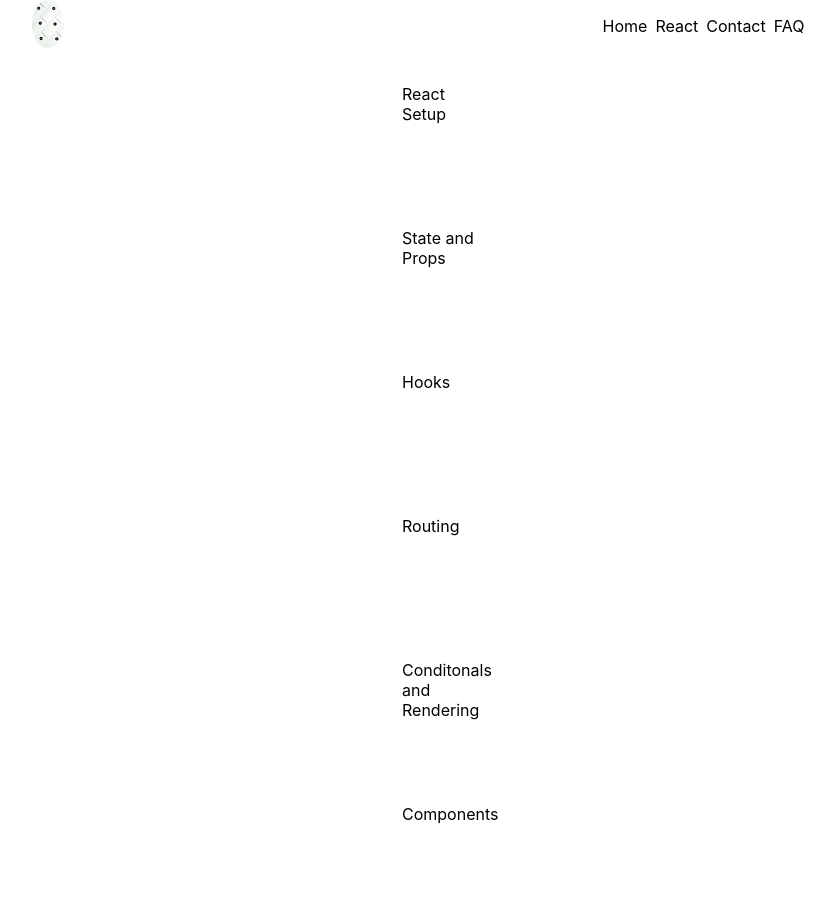
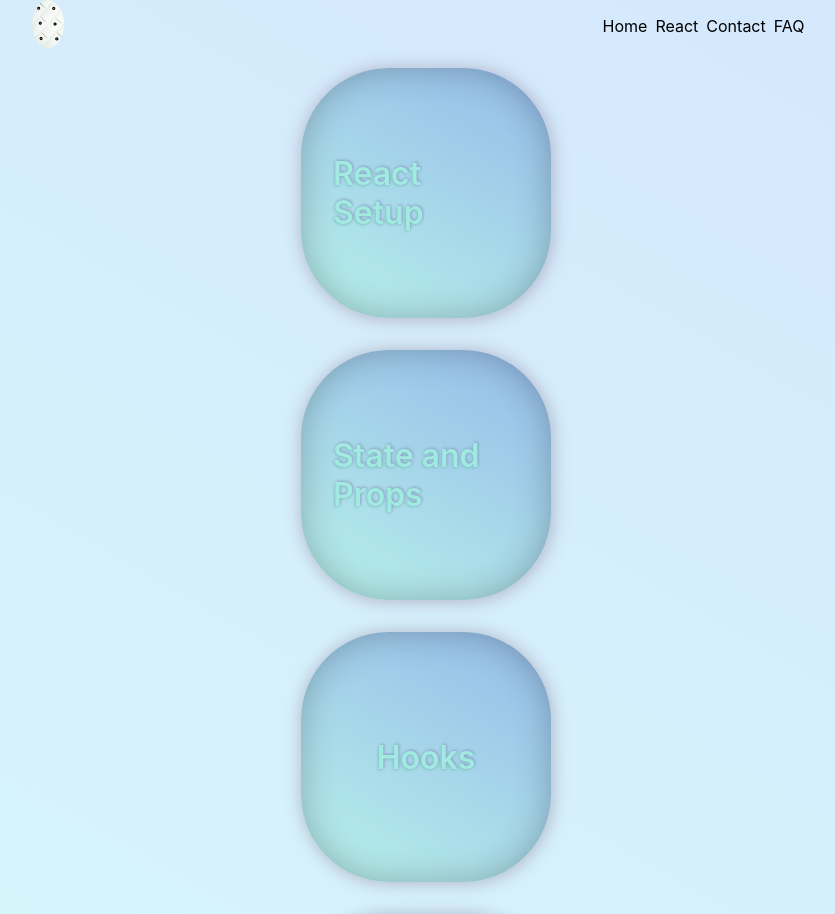
Before and after one commit to alexiacooze/Flash-Client, a React (Create React App) app: page /react in a window 1280 px wide. Shown: the top 914 px of the page, without its empty margins (218-1053 px from the left). Built offline with nearby package versions, Linux system fonts and the light colour scheme.

Commit message:
styled the react category componenet

```diff
--- a/src/components/React/React.js
+++ b/src/components/React/React.js
@@ -2,60 +2,59 @@
 import React from "react";
 import { NavLink } from "react-router-dom";
 
-
 export default function Categories() {
   return (
     <section className="category">
+
       <div className="category__main-container">
         <ul className="category__item-container">
           <NavLink to="/setup" style={{ textDecoration: "none" }}>
-            <li className="category__item">
-              <p>React Setup</p>
+            <li className="category__item ">
+              <p className="category__name">React Setup</p>
             </li>
           </NavLink>
           <NavLink to="/state-props" style={{ textDecoration: "none" }}>
             <li className="category__item">
-              <p>State and Props</p>
+              <p className="category__name">State and Props</p>
             </li>
           </NavLink>
           <NavLink to="/hooks" style={{ textDecoration: "none" }}>
             <li className="category__item">
-              <p>Hooks</p>
+              <p className="category__name">Hooks</p>
             </li>
           </NavLink>
           <NavLink to="/routing" style={{ textDecoration: "none" }}>
             <li className="category__item">
-              <p>Routing</p>
+              <p className="category__name">Routing</p>
             </li>
           </NavLink>
           <NavLink to="/conditionals" style={{ textDecoration: "none" }}>
             <li className="category__item">
-              <p>Conditonals and Rendering</p>
+              <p className="category__name">Conditonals and Rendering</p>
             </li>
           </NavLink>
           <NavLink to="/components" style={{ textDecoration: "none" }}>
             <li className="category__item">
-              <p>Components</p>
+              <p className="category__name">Components</p>
             </li>
           </NavLink>
           <NavLink to="/imports-exports" style={{ textDecoration: "none" }}>
             <li className="category__item">
-              <p>Module Imports and Exports</p>
+              <p className="category__name">Module Imports and Exports</p>
             </li>
           </NavLink>
           <NavLink to="/api" style={{ textDecoration: "none" }}>
             <li className="category__item">
-              <p>API's and Promises</p>
+              <p className="category__name"> API's and Promises</p>
             </li>
           </NavLink>
           <NavLink to="/terminal" style={{ textDecoration: "none" }}>
             <li className="category__item">
-              <p>Terminal</p>
+              <p className="category__name">Terminal</p>
             </li>
           </NavLink>
         </ul>
       </div>
-
     </section>
   );
 }
--- a/src/components/React/React.scss
+++ b/src/components/React/React.scss
@@ -1,5 +1,22 @@
 @use "../../partials/variables" as *;
 @use "../../partials/mixins" as *;
+
+$lightblue: rgb(184, 241, 234);
+$lightpurple: rgba(148, 187, 233, 1);
+$purplebackground: rgb(212, 231, 253);
+$bluebackground: rgb(216, 255, 250);
+$buttonsize: 250px;
+
+
+
+body,
+html {
+    height: 100%;
+    display: grid;
+
+    background: linear-gradient(30deg, $bluebackground 20%, $purplebackground 100%);
+}
+
 
 .category {
   &__main-container {
@@ -10,11 +27,78 @@
     list-style-type: none;
     display: flex;
     flex-direction: column;
+    margin-right: 2rem;
   }
+  &__name {
+    font-size: 2rem;
+    padding: 2rem;
+  }
+
   &__item {
-    color: black;
+    display: flex;
+    justify-content: center;
+    align-items: center;
+    flex-wrap: wrap;
+    margin-bottom: 2rem;
 
-    width: 5rem;
-    height: 8rem;
+    // margin: auto;
+    padding: 0;
+    border: none;
+    border-radius: 35%;
+    width: $buttonsize;
+    height: $buttonsize;
+    background: rgb(184, 241, 234);
+    background: linear-gradient(30deg, $lightblue 0%, $lightpurple 100%);
+    color: rgb(161, 234, 225);
+    font-size: 3.6em;
+    font-weight: 600;
+
+    box-shadow: inset 0 0 35px 0px rgba(0, 0, 0, 0.25),
+      inset 0 2px 1px 1px rgba(255, 255, 255, 0),
+      1px 1px 15px 2px rgba(154, 137, 164, 0.5);
+
+    text-shadow: 1px -1px 3px rgba(143, 162, 199, 1),
+      -1px 1px 3px rgb(130, 201, 195);
+    outline: none;
+
+    -webkit-transition: box-shadow 0.4s, text-shadow 0.5s;
+    -moz-transition: box-shadow 0.4s, text-shadow 0.5s;
+    transition: box-shadow 0.4s, text-shadow 0.5s;
+
+    &:hover {
+      cursor: pointer;
+
+      box-shadow: inset 0 0 35px 0px rgba(0, 0, 0, 0.15),
+        inset 0 2px 1px 1px rgba(255, 255, 255, 0),
+        1px 1px 15px 2px rgba(154, 137, 164, 0.1);
+
+      text-shadow: 3px -3px 5px rgba(143, 162, 199, 1),
+        -3px 3px 5px rgb(145, 192, 186);
+
+      -webkit-transition: box-shadow 0.4s, text-shadow 0.5s;
+      -moz-transition: box-shadow 0.4s, text-shadow 0.5s;
+      transition: box-shadow 0.4s, text-shadow 0.5s;
+    }
+
+    &:active {
+      background: linear-gradient(
+        30deg,
+        rgb(147, 206, 199) 0%,
+        rgba(177, 183, 223, 1) 100%
+      );
+      color: rgb(122, 162, 157);
+
+      box-shadow: inset 0 0 10px 2px rgba(0, 0, 0, 0.15),
+        1px 1px 15px 2px rgba(154, 137, 164, 0.1);
+
+      text-shadow: 1px -1px 1px rgba(143, 162, 199, 0.75),
+        -1px 1px 1px rgb(107, 160, 154);
+
+      -webkit-transition: background 0.3s color 0.2s,
+        text-shadow 0.3s box-shadow 0.3s;
+      -moz-transition: background 0.3s color 0.2s,
+        text-shadow 0.3s box-shadow 0.3s;
+      transition: background 0.3s color 0.2s, text-shadow 0.3s box-shadow 0.3s;
+    }
   }
 }
```
